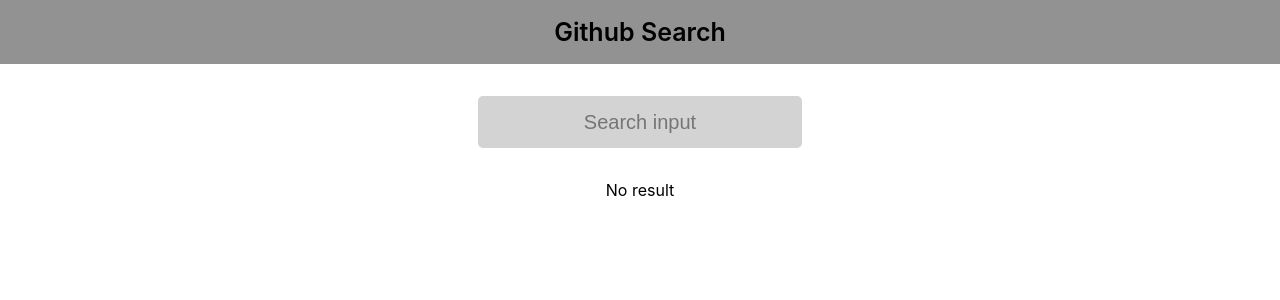
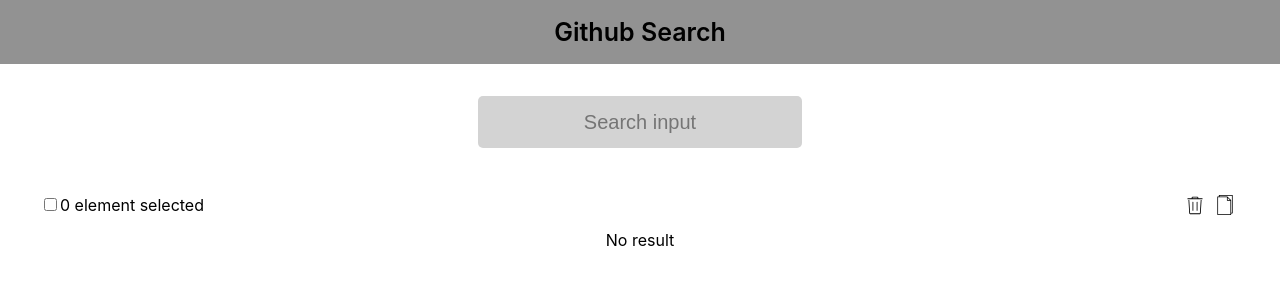
Before and after one commit to ThibLeger/fulll-technical-test, a React (Create React App) app in the folder front/: page / in a window 1280 px wide. Shown: the top 300 px of the page. Built offline with nearby package versions, Linux system fonts and the light colour scheme.

Commit message:
Add action bar and its icons

```diff
--- a/front/src/App.tsx
+++ b/front/src/App.tsx
@@ -6,6 +6,7 @@
 import { getGitHubUsers } from './actions/actions';
 import SearchInput from './components/searchInput/searchInput';
 import UsersList from './components/usersList/usersList';
+import ActionBar from './components/actionBar/actionBar';
 
 function App() {
   const [searchValue, setSearchValue] = useState<string>("");
@@ -41,6 +42,8 @@
         <SearchInput
           onChange={handleOnSearchInputChange}
         />
+
+        <ActionBar nbElementsSelected={0} />
       </div>
 
 
--- /dev/null
+++ b/front/src/components/actionBar/actionBar.css
@@ -0,0 +1,22 @@
+.actionBar {
+    display: flex;
+    flex-direction: row;
+    justify-content: space-between;
+    padding: 15px 40px;
+}
+
+.actionBar input {
+    cursor: pointer;
+}
+
+.actionBarIconContainer {
+    display: flex;
+    flex-direction: row;
+}
+
+.actionBarIconContainer svg {
+    margin: 0 5px;
+    height: 20px;
+    width: auto;
+    cursor: pointer;
+}
--- /dev/null
+++ b/front/src/components/actionBar/actionBar.tsx
@@ -0,0 +1,31 @@
+import { FC, ReactElement } from 'react';
+
+import "./actionBar.css";
+
+import { ReactComponent as DuplicateIcon } from '../../icons/duplicate.svg';
+import { ReactComponent as DeleteIcon } from '../../icons/delete.svg';
+
+type ActionBarProps = {
+    nbElementsSelected: number,
+
+    onDuplicateBtnClick? : Function,
+    onDeleteBtnClick? : Function,
+}
+
+const ActionBar: FC<ActionBarProps> = (props): ReactElement => {
+    return (
+        <div className='actionBar'>
+            <div>
+                <input type='checkbox'  />{props.nbElementsSelected} element selected
+            </div>
+
+            <div className='actionBarIconContainer'>
+                <DeleteIcon />
+                <DuplicateIcon />
+            </div>
+        </div>
+    );
+};
+
+
+export default ActionBar;
```
Also changed, not shown: front/src/icons/delete.svg (added), front/src/icons/duplicate.svg (added).
